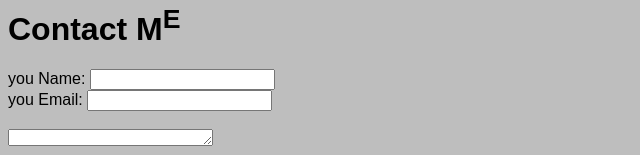
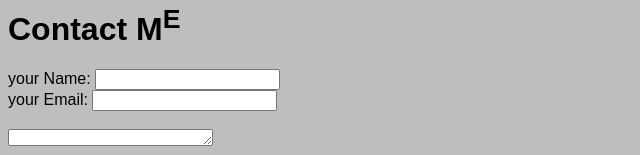
Before and after one commit to reformoti/web, a plain HTML site: page index.html in a window 1280 px wide. Shown: the part 810-965 px from the top of the page, 0-640 px from the left. Drawn offline with Linux system fonts and the light colour scheme.

Commit message:
Add files via upload

```diff
--- a/index.html
+++ b/index.html
@@ -77,10 +77,10 @@
    <hr>
    <h1>Contact M<sup>E</sup></h1>
    <form action="">
-       <label for="GET-name">you Name:</label>
+       <label for="GET-name">your Name:</label>
        <input id="GET-name" type="text" name="name" />
     <br>
-       <label for="GET-name">you Email:</label>
+       <label for="GET-name">your Email:</label>
        <input id="GET-name" type="text" name="name" />
     </br>
     <br>
```
